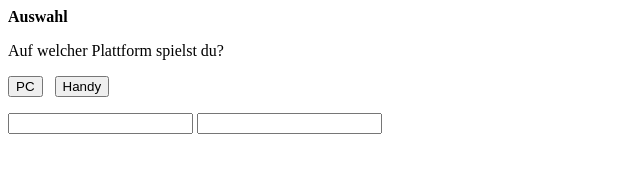
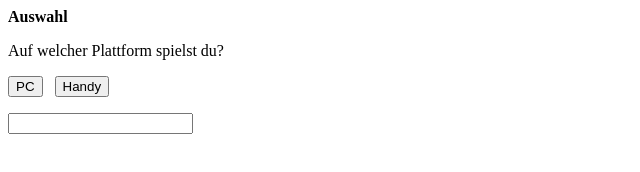
Before and after one commit to Thilo277/medienscouts, a plain HTML site: page index.html in a window 1280 px wide. Shown: the whole page, without its empty margins (0-640 px from the left). Drawn offline with Linux system fonts and the light colour scheme.

Commit message:
Update index.html

```diff
--- a/index.html
+++ b/index.html
@@ -7,5 +7,4 @@
 <p>Auf welcher Plattform spielst du?</p>
 <p><a href="PC.html"><button>PC</button></a>&nbsp;&nbsp;&nbsp;<a href="Handy.html"><button>Handy</button></a></p>
 
-<input type="number"></input>
-<input type="number"></input>
+<input type="number" inputmode="numeric"></input>
```
